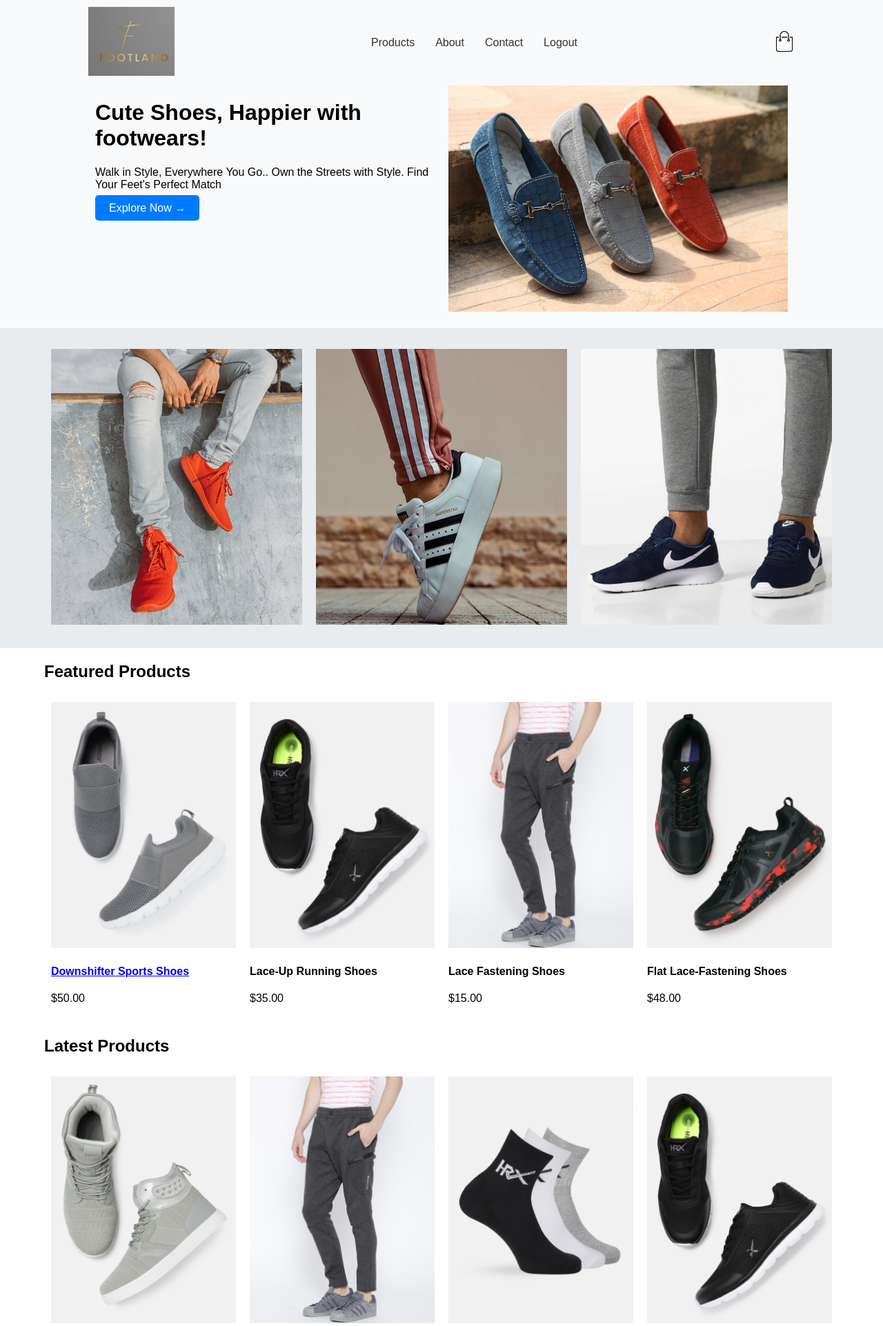
After one commit to treesathomas123/Online-Footwear-Store, a Django app: page /user_dashboard/ in a window 1280 px wide. The commit adds this page. Shown: the top 1923 px of the page at 69% size. Run offline with Django 5.2, Linux system fonts and the light colour scheme.

Commit message:
upto userdashboard

```diff
--- a/FootLand/FootLand/settings.py
+++ b/FootLand/FootLand/settings.py
@@ -129,3 +129,9 @@ STATICFILES_DIRS = [
 # https://docs.djangoproject.com/en/5.1/ref/settings/#default-auto-field
 
 DEFAULT_AUTO_FIELD = 'django.db.models.BigAutoField'
+
+
+
+
+LOGIN_URL = '/login/'  # Or whatever path your login page is at
+LOGIN_REDIRECT_URL = '/view_product/'  # Redirect here after login
--- a/FootLand/templates/admin_dashboard.html
+++ b/FootLand/templates/admin_dashboard.html
@@ -111,13 +111,13 @@
                 <p>Hello, Admin</p>
             </div>
             <nav class="menu">
-                <a href="admin_dashboard">Dashboard</a>
+                <a href="{%url 'admin_dashboard'%}">Dashboard</a>
 
                 <a href="{% url 'view_customers' %}">Customers</a>
                 <a href="#">Category</a>
                 <a href="#">Sizes</a>
-                <a href="#">Product Sizes</a>
-                <a href="#">Products</a>
+                <a href="{% url 'view_product'%}"> View Product </a>
+                <a href="{% url 'add_product'%}">Products</a>
                 <a href="#">Orders</a>
             </nav>
         </aside>
--- a/FootLand/templates/login.html
+++ b/FootLand/templates/login.html
@@ -104,7 +104,7 @@
                 alert('Successfully logged in!');
 
                 // Redirect to the user's home page
-                window.location.href = "{% url 'home' %}";
+                window.location.href = "{% url 'user_dashboard' %}";
             }
         });
     </script>
--- /dev/null
+++ b/FootLand/templates/user_dashboard.html
@@ -0,0 +1,173 @@
+{% load static %}
+<!DOCTYPE html>
+<html lang="en">
+<head>
+    <meta charset="UTF-8">
+    <meta name="viewport" content="width=device-width, initial-scale=1.0">
+    <title>Footland | Ecommerce Website</title>
+    <style>
+        body { font-family: 'Poppins', sans-serif; margin: 0; padding: 0; }
+        .header { background: #f8f9fa; padding: 10px 0; }
+        .container { width: 80%; margin: auto; overflow: hidden; }
+        .navbar { display: flex; justify-content: space-between; align-items: center; }
+        .logo img { max-width: 125px; }
+        nav ul { list-style-type: none; margin: 0; padding: 0; display: flex; }
+        nav ul li { margin: 0 15px; }
+        nav ul li a { text-decoration: none; color: #333; }
+        .menu-icon { display: none; }
+        .row { display: flex; justify-content: space-between; }
+        .col-2 { flex: 1; padding: 10px; }
+        .col-2 img { width: 100%; }
+        .categories { background: #e9ecef; padding: 20px 0; }
+        .small-container { width: 90%; margin: auto; }
+        .small-container .title { font-size: 24px; margin-bottom: 20px; }
+        .row { display: flex; flex-wrap: wrap; }
+        .col-3, .col-4 { flex: 1; margin: 10px; }
+        .col-3 img, .col-4 img { width: 100%; }
+        .rating i { color: #f0ad4e; }
+        .offer { background: #343a40; color: #fff; padding: 20px 0; }
+        .offer-img { width: 100%; }
+        .btn { background: #007bff; color: #fff; padding: 10px 20px; text-decoration: none; border-radius: 5px; }
+        .btn:hover { background: #0056b3; }
+        @media (max-width: 768px) {
+            .menu-icon { display: block; }
+            nav ul { display: none; }
+            nav ul.active { display: flex; flex-direction: column; }
+        }
+    </style>
+</head>
+<body>
+    <div class="header">
+        <div class="container">
+            <div class="navbar">
+                <div class="logo"><a href="{% url 'home' %}"><img src="{% static 'images/logo.jpg' %}" alt="Footland"></a></div>
+                <nav>
+                    <ul id="MenuItems">
+
+                        <li><a href="#">Products</a></li>
+                        <li><a href="#">About</a></li>
+                        <li><a href="#">Contact</a></li>
+                        <li><a href="{% url 'login' %}">Logout</a></li>
+                    </ul>
+                </nav>
+                <a href="{% url 'cart' %}"><img src="{% static 'images/cart.png' %}" width="30" height="30" alt="Cart"></a>
+                <img src="{% static 'images/menu.png' %}" class="menu-icon" onClick="menutoggle()" alt="Menu">
+            </div>
+            <div class="row">
+                <div class="col-2">
+                    <h1>Cute Shoes, Happier with footwears!</h1>
+                    <p>Walk in Style, Everywhere You Go.. Own the Streets with Style. Find Your Feet's Perfect Match</p>
+                    <a href="{% url 'product' %}" class="btn">Explore Now &#8594;</a>
+                </div>
+                <div class="col-2">
+                    <img src="{% static 'images/men.jpg' %}" alt="Men's Shoes">
+                </div>
+            </div>
+        </div>
+    </div>
+    <div class="categories">
+        <div class="small-container">
+            <div class="row">
+                <div class="col-3"><img src="{% static 'images/category-1.jpg' %}" alt="Category 1"></div>
+                <div class="col-3"><img src="{% static 'images/category-2.jpg' %}" alt="Category 2"></div>
+                <div class="col-3"><img src="{% static 'images/category-3 (2).jpg' %}" alt="Category 3"></div>
+            </div>
+        </div>
+    </div>
+    <div class="small-container">
+        <h2 class="title">Featured Products</h2>
+        <div class="row">
+            <div class="col-4">
+                <a href="{% url 'products_details' %}"><img src="{% static 'images/product-11.jpg' %}" alt="Product 1"></a>
+                <a href="{% url 'products_details' %}"><h4>Downshifter Sports Shoes</h4></a>
+                <div class="rating"><i class="fa fa-star"></i><i class="fa fa-star"></i><i class="fa fa-star"></i><i class="fa fa-star-half-o"></i><i class="fa fa-star-o"></i></div>
+                <p>$50.00</p>
+            </div>
+            <div class="col-4">
+                <a href="{% url 'products_details' %}"><img src="{% static 'images/product-2.jpg' %}" alt="Product 2"></a>
+                <h4>Lace-Up Running Shoes</h4>
+                <div class="rating"><i class="fa fa-star"></i><i class="fa fa-star"></i><i class="fa fa-star"></i><i class="fa fa-star"></i><i class="fa fa-star-half-o"></i></div>
+                <p>$35.00</p>
+            </div>
+            <div class="col-4">
+                <a href="{% url 'products_details' %}"><img src="{% static 'images/product-3.jpg' %}" alt="Product 3"></a>
+                <h4>Lace Fastening Shoes</h4>
+                <div class="rating"><i class="fa fa-star"></i><i class="fa fa-star"></i><i class="fa fa-star"></i><i class="fa fa-star"></i><i class="fa fa-star-o"></i></div>
+                <p>$15.00</p>
+            </div>
+            <div class="col-4">
+                <a href="{% url 'products_details' %}"><img src="{% static 'images/product-10.jpg' %}" alt="Product 4"></a>
+                <h4>Flat Lace-Fastening Shoes</h4>
+                <div class="rating"><i class="fa fa-star"></i><i class="fa fa-star"></i><i class="fa fa-star"></i><i class="fa fa-star-o"></i><i class="fa fa-star-o"></i></div>
+                <p>$48.00</p>
+            </div>
+        </div>
+        <h2 class="title">Latest Products</h2>
+        <div class="row">
+            <div class="col-4">
+                <a href="{% url 'products_details' %}"><img src="{% static 'images/product-5.jpg' %}" alt="Latest Product 1"></a>
+                <h4>Flat Heel gray shoes</h4>
+                <div class="rating"><i class="fa fa-star"></i><i class="fa fa-star"></i><i class="fa fa-star"></i><i class="fa fa-star-half-o"></i><i class="fa fa-star-o"></i></div>
+                <p>$50.00</p>
+            </div>
+            <div class="col-4">
+                <a href="{% url 'products_details' %}"><img src="{% static 'images/product-3.jpg' %}" alt="Latest Product 2"></a>
+                <h4>Lace-Fastening black Shoes</h4>
+                <div class="rating"><i class="fa fa-star"></i><i class="fa fa-star"></i><i class="fa fa-star"></i><i class="fa fa-star"></i><i class="fa fa-star-half-o"></i></div>
+                <p>$21.00</p>
+            </div>
+            <div class="col-4">
+                <a href="{% url 'products_details' %}"><img src="{% static 'images/product-7.jpg' %}" alt="Latest Product 3"></a>
+                <h4>HRX Men's cotton socks</h4>
+                <div class="rating"><i class="fa fa-star"></i><i class="fa fa-star"></i><i class="fa fa-star"></i><i class="fa fa-star"></i><i class="fa fa-star-o"></i></div>
+                <p>$09.00</p>
+            </div>
+            <div class="col-4">
+                <a href="{% url 'products_details' %}"><img src="{% static 'images/product-2.jpg' %}" alt="Latest Product 4"></a>
+                <h4>Lace-Up Running Shoes</h4>
+                <div class="rating"><i class="fa fa-star"></i><i class="fa fa-star"></i><i class="fa fa-star"></i><i class="fa fa-star-o"></i><i class="fa fa-star-o"></i></div>
+                <p>$35.00</p>
+            </div>
+        </div>
+        <div class="row">
+            <div class="col-4">
+                <a href="{% url 'products_details' %}"><img src="{% static 'images/product-7.jpg' %}" alt="Latest Product 5"></a>
+                <h4>HRX cotton socks</h4>
+                <div class="rating"><i class="fa fa-star"></i><i class="fa fa-star"></i><i class="fa fa-star"></i><i class="fa fa-star-half-o"></i><i class="fa fa-star-o"></i></div>
+                <p>$10.00</p>
+            </div>
+            <div class="col-4">
+                <a href="{% url 'products_details' %}"><img src="{% static 'images/product-7.jpg' %}" alt="Latest Product 6"></a>
+                <h4>Flat Lace-Fastening Shoes</h4>
+                <div class="rating"><i class="fa fa-star"></i><i class="fa fa-star"></i><i class="fa fa-star"></i><i class="fa fa-star"></i><i class="fa fa-star-half-o"></i></div>
+                <p>$48.00</p>
+            </div>
+            <div class="col-4">
+                <a href="{% url 'products_details' %}"><img src="{% static 'images/product-11.jpg' %}" alt="Latest Product 7"></a>
+                <h4>Loafers Men (Gray)</h4>
+                <div class="rating"><i class="fa fa-star-o"></i><i class="fa fa-star"></i><i class="fa fa-star"></i><i class="fa fa-star"></i><i class="fa fa-star-o"></i></div>
+                <p>$15.00</p>
+            </div>
+            <div class="col-4">
+                <a href="{% url 'products_details' %}"><img src="{% static 'images/product-12.jpg' %}" alt="Latest Product 8"></a>
+                <h4>Lace-Fastening white Shoes</h4>
+                <div class="rating"><i class="fa fa-star"></i><i class="fa fa-star"></i><i class="fa fa-star"></i><i class="fa fa-star-o"></i><i class="fa fa-star-o"></i></div>
+                <p>$21.00</p>
+            </div>
+        </div>
+    </div>
+    <div class="offer">
+        <div class="small-container">
+            <div class="row">
+                <div class="col-2"><img src="{% static 'images/image1.jpg' %}" class="offer-img" alt="Offer"></div>
+                <div class="col-2">
+                    <p>Exclusively Available on RedStore</p>
+                    <h1>Smart Shoes</h1>
+                    <small>Available in Different Styles</small>
+                    <a href="{% url 'product' %}" class="btn">Shop Now &#8594;</a>
+                </div>
+            </div>
+        </div>
+    </div>
+</body>
+</html>
--- a/FootLand/templates/view_customers.html
+++ b/FootLand/templates/view_customers.html
@@ -128,7 +128,7 @@
                 <a href="{% url 'view_customers' %}">Customers</a>
                 <a href="#">Category</a>
                 <a href="#">Sizes</a>
-                <a href="#">Product Sizes</a>
+                <a href="#">View Product </a>
                 <a href="#">Products</a>
                 <a href="#">Orders</a>
             </nav>
--- a/FootLand/user/urls.py
+++ b/FootLand/user/urls.py
@@ -3,6 +3,7 @@ from . import views
 
 urlpatterns = [
     path('', views.home, name='home'),
+    path('user_dashboard/', views.user_dashboard, name='user_dashboard'),
     path('login/', views.login, name='login'),
     path('signup/', views.signup, name='signup'),
     path('cart/', views.cart, name='cart'),
@@ -11,5 +12,10 @@ urlpatterns = [
     path('products/', views.products, name='products'),
     path('admin_dashboard/', views.admin_dashboard, name='admin_dashboard'),
     path('view_customers/', views.view_customers, name='view_customers'),
-    path('delete_customer/<int:id>/', views.delete_customer, name='delete_customer'),  # For deleting a customer
+    path('delete_customer/<int:id>/', views.delete_customer, name='delete_customer'),
+
+     path('add-product/', views.add_product, name='add_product'),
+      path('view_product/', views.view_product, name='view_product'),
+    path('delete-product/<int:product_id>/', views.delete_product, name='delete_product'),
+    path('edit-product/<int:product_id>/', views.edit_product, name='edit_product'),
 ]
--- a/FootLand/user/views.py
+++ b/FootLand/user/views.py
@@ -1,12 +1,17 @@
 from django.contrib.auth import authenticate, login as auth_login
-from django.shortcuts import render, redirect
+from django.shortcuts import render, redirect, get_object_or_404
 from django.contrib import messages
 from .models import user_registration
 from django.contrib.auth.hashers import make_password
 from django.contrib.auth.decorators import login_required
+from .models import Product
+from .forms import ProductForm
+from django.contrib.auth.decorators import login_required
 
 def home(request):
     return render(request, 'home.html')
+def user_dashboard(request):
+    return render(request, 'user_dashboard.html')
 
 def login(request):
     if request.method == 'POST':
@@ -75,6 +80,45 @@ def delete_customer(request, id):
 
     return redirect('view_customers')
 
+
+
+
+def add_product(request):
+    if request.method == 'POST':
+        form = ProductForm(request.POST, request.FILES)
+        if form.is_valid():
+            form.save()
+            messages.success(request, 'Product successfully added!')
+            return redirect('add_product')
+        else:
+            messages.error(request, 'Error adding product. Please check the form.')
+    else:
+        form = ProductForm()
+
+    return render(request, 'add_product.html', {'form': form})
+
+def view_product(request):
+    products = Product.objects.all()
+    return render(request, 'view_product.html', {'products': products})
+
+def delete_product(request, product_id):
+    product = get_object_or_404(Product, id=product_id)
+    product.delete()
+    return redirect('view_product')
+
+def edit_product(request, product_id):
+    product = get_object_or_404(Product, id=product_id)
+
+    if request.method == 'POST':
+        form = ProductForm(request.POST, request.FILES, instance=product)
+        if form.is_valid():
+            form.save()
+            return redirect('view_product')
+    else:
+        form = ProductForm(instance=product)
+
+    return render(request, 'edit_product.html', {'form': form, 'product': product})
+
 @login_required
 def cart(request):
     return render(request, 'cart.html')
```
Also changed, not shown: FootLand/templates/add_product.html (added, +173 -0 lines), FootLand/templates/edit_product.html (added, +94 -0 lines), FootLand/templates/view_product.html (added, +120 -0 lines), FootLand/user/forms.py (added, +21 -0 lines), FootLand/user/models.py (+13 -0 lines), FootLand/products/Screenshot_2024-08-14_230425.png (added), FootLand/products/Screenshot_2024-08-14_231144.png (added), FootLand/products/Screenshot_2024-08-14_231918.png (added), FootLand/user/migrations/0002_product.py (added).
